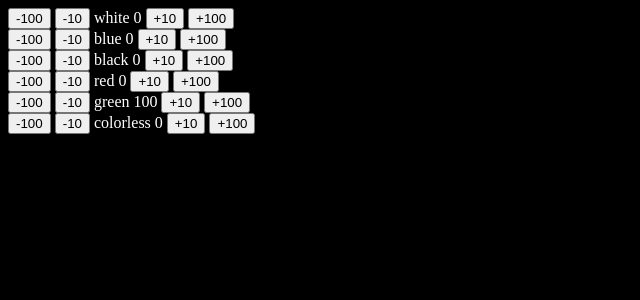
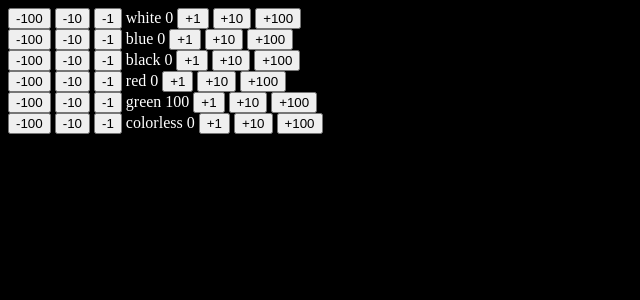
Before and after one commit to Elec3137/magic-mana, a SvelteKit app: page / in a window 1280 px wide. Shown: the top 300 px of the page, without its empty margins (0-640 px from the left). Built offline with nearby package versions, Linux system fonts and the light colour scheme.

Commit message:
add +-1 buttons

```diff
--- a/src/routes/+page.svelte
+++ b/src/routes/+page.svelte
@@ -22,7 +22,9 @@
   <div>
     <button onclick={() => values.set(value[0], value[1] - 100)}>-100</button>
     <button onclick={() => values.set(value[0], value[1] - 10)}>-10</button>
+    <button onclick={() => values.set(value[0], value[1] - 1)}>-1</button>
     {value[0]} {value[1]}
+    <button onclick={() => values.set(value[0], value[1] + 1)}>+1</button>
     <button onclick={() => values.set(value[0], value[1] + 10)}>+10</button>
     <button onclick={() => values.set(value[0], value[1] + 100)}>+100</button>
   </div>
```
